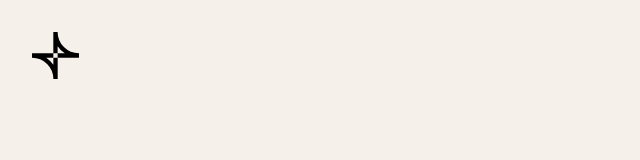
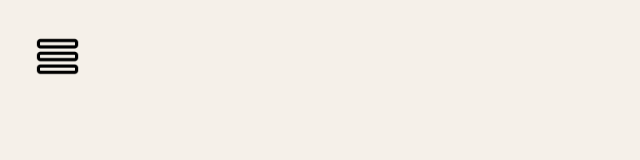
Before and after one commit to sygmaprotocol/sygma-widget, a React (Vite) app in the folder examples/react-widget-app/: page / in a window 1280 px wide. Shown: the top 160 px of the page, without its empty margins (0-640 px from the left). Built offline with nearby package versions, Linux system fonts and the light colour scheme.

Commit message:
Changed sidebar icon

```diff
--- a/examples/react-widget-app/src/App.css
+++ b/examples/react-widget-app/src/App.css
@@ -99,6 +99,11 @@ body, html {
     cursor: pointer;
 }
 
+#open-sidebar-button img {
+    height: 3.2rem;
+    width: 3.2rem;
+}
+
 #close-icon{
     position: absolute;
     top: 0.5rem;
--- a/examples/react-widget-app/src/App.tsx
+++ b/examples/react-widget-app/src/App.tsx
@@ -4,6 +4,7 @@ import sygmaIcon from './public/sygmaIcon.svg'
 import gitHubIcon from './public/githubIcon.png'
 import docsIcon from './public/docsIcon.png'
 import closeIcon from './public/closeIcon.png'
+import sidebarIcon from './public/sidebarIcon.png'
 import { useState } from 'react';
 
 function App() {
@@ -49,7 +50,7 @@ function App() {
       </main>
       {!sidebarOpen && (
         <div id="open-sidebar-button" onClick={toggleSidebar}>
-          <img src={sygmaIcon} alt="Toggle Sidebar" className="icon" />
+          <img src={sidebarIcon} alt="Toggle Sidebar" className="icon" />
         </div>
       )}
     </div>
```
Also changed, not shown: examples/react-widget-app/src/public/sidebarIcon.png (added).
